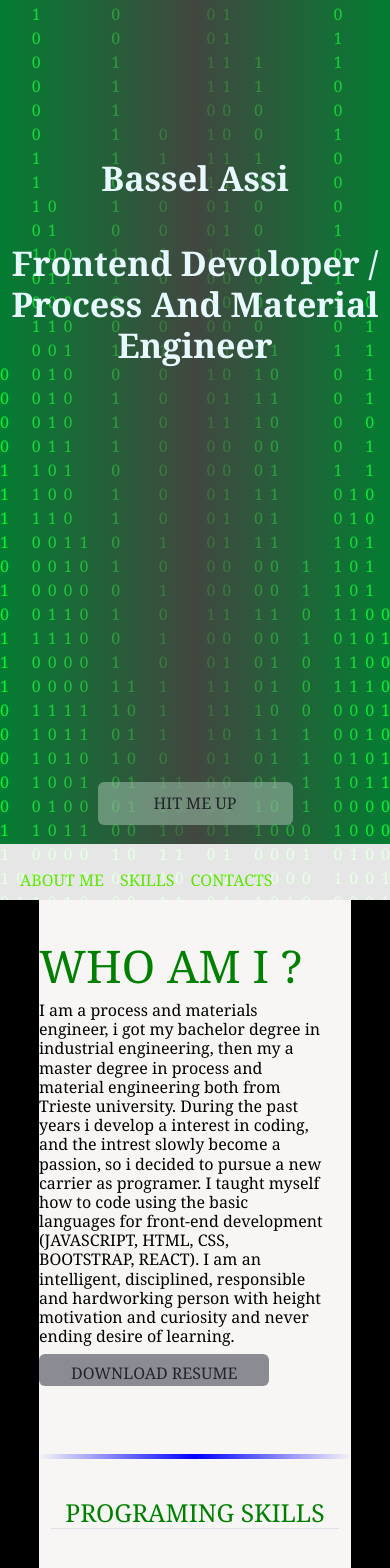
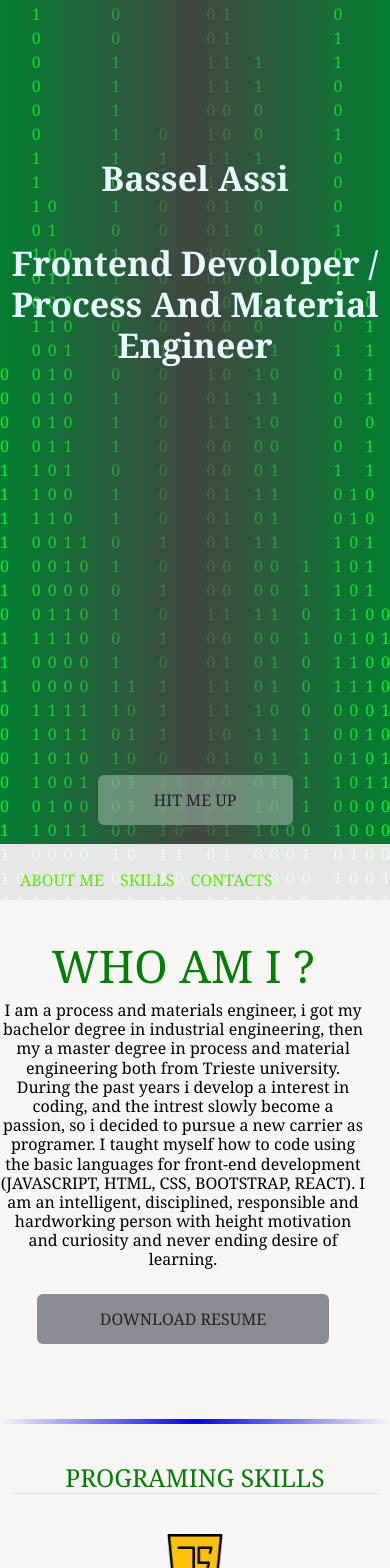
Before and after one commit to baselasi/portfolio-, a React (Create React App) app: page / in a window 390 px wide. Shown: the top 1568 px of the page. Built offline with nearby package versions, Linux system fonts and the light colour scheme; a web font is replaced by a local one.

Commit message:
Update style.css

```diff
--- a/src/components/style.css
+++ b/src/components/style.css
@@ -54,4 +54,24 @@
     button.btn{
         width: 100%  !important;
     }
+    .marging-padding{
+        margin-left:0;
+        margin-right: 0;
+        text-align: center;
+    }
+    .footer{
+        margin-left: 0 !important;
+        margin-right: 0 !important;
+    }
+    input{
+        height: 50px;
+    }
+    .btn{
+        height: 50px !important;
+        margin-top: 1rem;
+   }
+   .icons{
+    justify-content: space-around !important;
+    width: 100% !important;
+   }
 }
```
